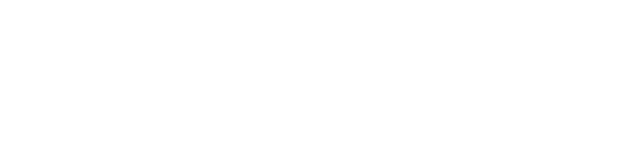
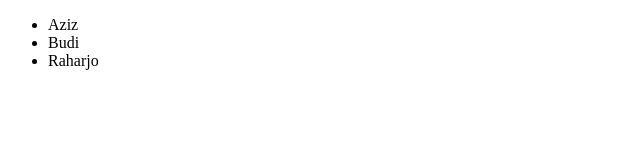
Before and after one commit to abdulazizahwan/belajar-github, a plain HTML site: page index.html in a window 1280 px wide. Shown: the whole page, without its empty margins (0-640 px from the left). Drawn offline with Linux system fonts and the light colour scheme.

Commit message:
menambahkan list

```diff
--- a/index.html
+++ b/index.html
@@ -7,6 +7,10 @@
     <title>Testing</title>
 </head>
 <body>
-
+    <ul>
+        <li>Aziz</li>
+        <li>Budi</li>
+        <li>Raharjo</li>
+    </ul>
 </body>
 </html>
```
